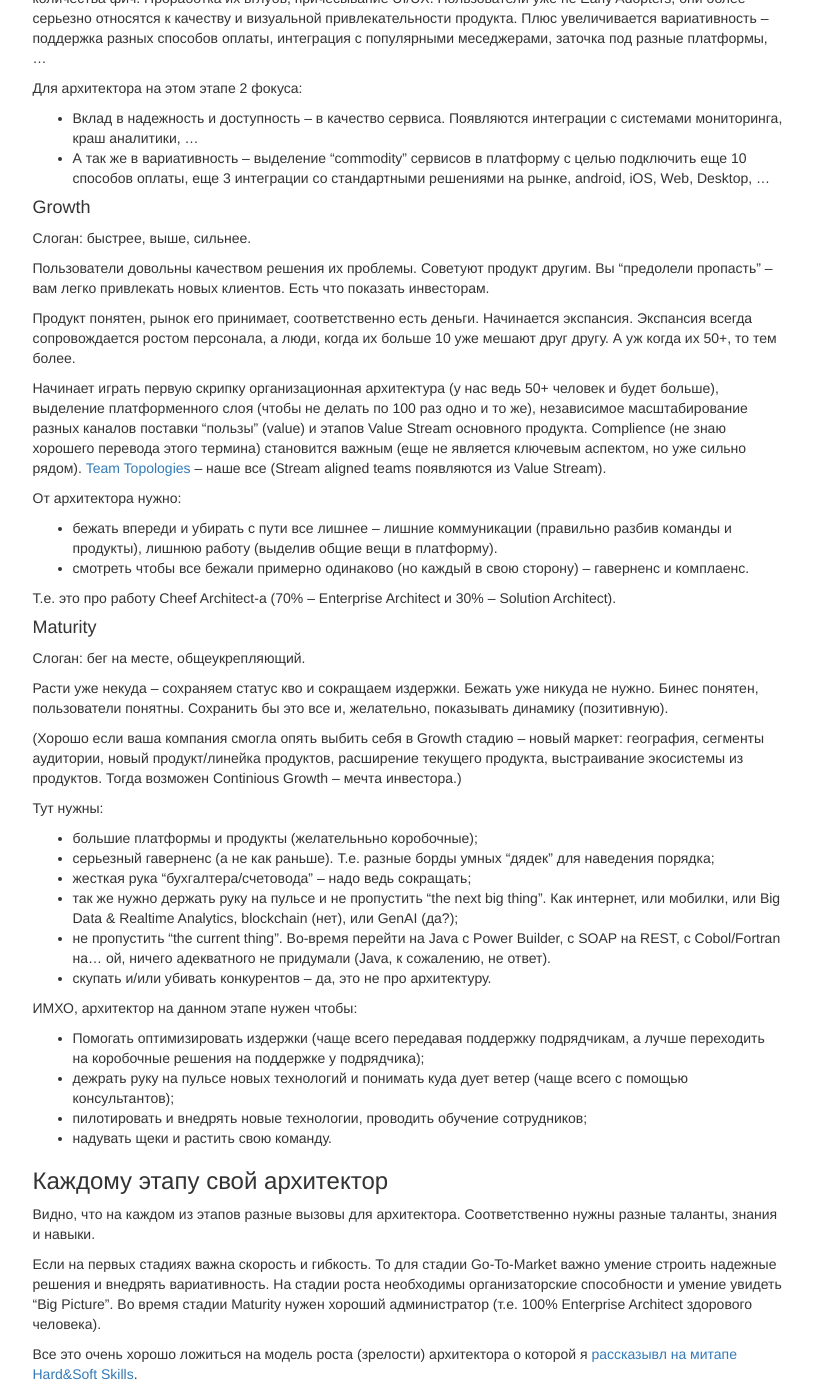
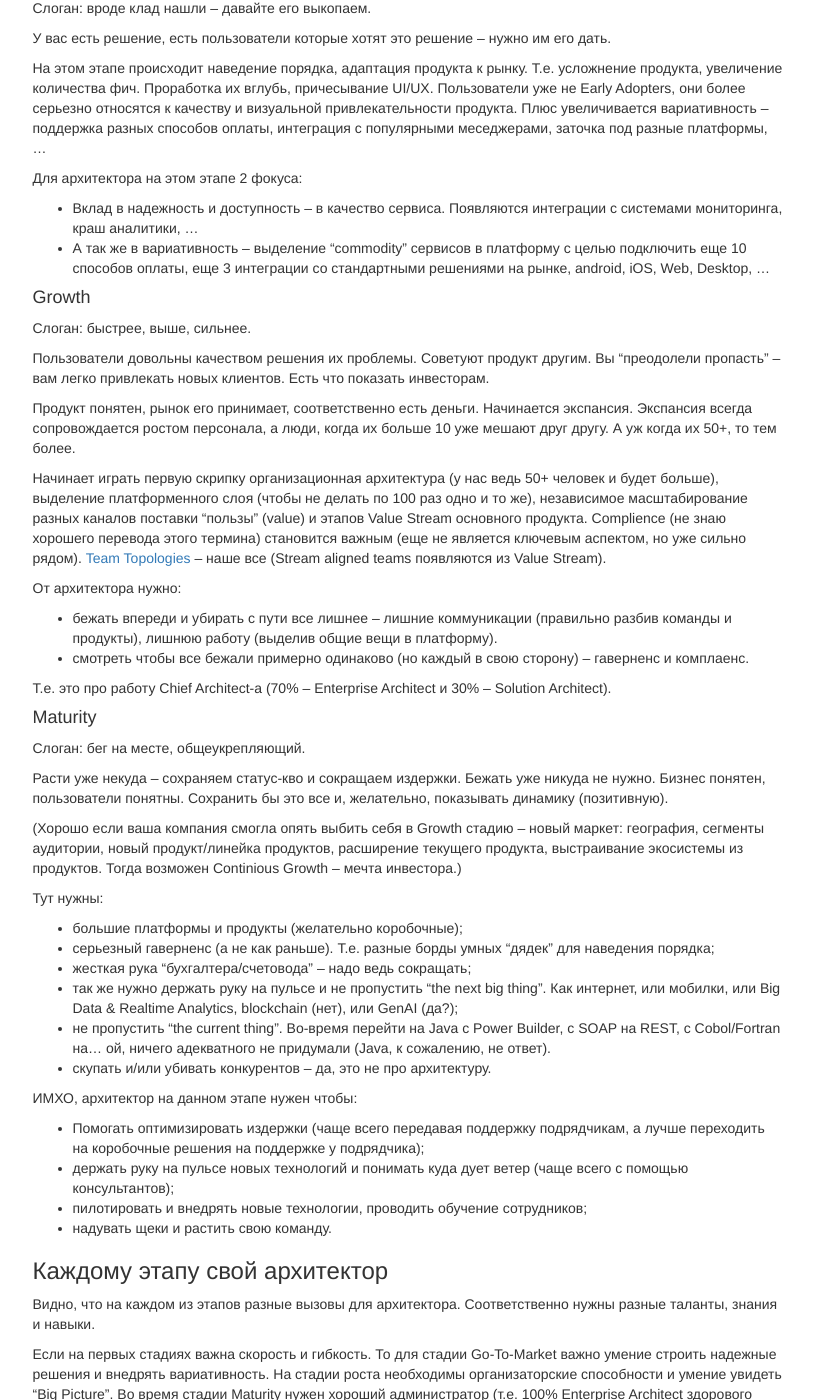
Before and after one commit to akava/akava.github.io, a Jekyll site: the page built from _posts/2024-06-02-7-startup-stages-architect-standpoint.md, in a window 1280 px wide and 1400 px high, scrolled down 2381 px. Shown: the whole window, without its empty margins (135-948 px from the left). Built offline with Jekyll 4.4.1, drawn with Linux system fonts in a browser that asks for light colours; nearby versions of some CDN libraries; some of the changed text lies outside the part shown.

Commit message:
Фиксы маркдауна (надеюсь не поплывет разметка)

```diff
--- a/_posts/2024-06-02-7-startup-stages-architect-standpoint.md
+++ b/_posts/2024-06-02-7-startup-stages-architect-standpoint.md
@@ -81,6 +97,7 @@
 С точки зрения разработки происходит развитие dev-excellence процессов (continious delivery, configuration management (как умение версионировать и мигрировать схему данных), DevOps, ...). Если об этом не позаботились на предыдущих этапах.
 
 #### Go-to-Market
+
 Слоган: вроде клад нашли – давайте его выкопаем.
 
 У вас есть решение, есть пользователи которые хотят это решение – нужно им его дать.
@@ -88,13 +105,15 @@
 На этом этапе происходит наведение порядка, адаптация продукта к рынку. Т.е. усложнение продукта, увеличение количества фич. Проработка их вглубь, причесывание UI/UX. Пользователи уже не Early Adopters, они более серьезно относятся к качеству и визуальной привлекательности продукта. Плюс увеличивается вариативность – поддержка разных способов оплаты, интеграция с популярными меседжерами, заточка под разные платформы, ...
 
 Для архитектора на этом этапе 2 фокуса:
+
 * Вклад в надежность и доступность – в качество сервиса. Появляются интеграции с системами мониторинга, краш аналитики, ...
 * А так же в вариативность – выделение "commodity" сервисов в платформу с целью подключить еще 10 способов оплаты, еще 3 интеграции со стандартными решениями на рынке, android, iOS, Web, Desktop, ...
 
 #### Growth
+
 Слоган: быстрее, выше, сильнее.
 
-Пользователи довольны качеством решения их проблемы. Советуют продукт другим. Вы "предолели пропасть" – вам легко привлекать новых клиентов. Есть что показать инвесторам.
+Пользователи довольны качеством решения их проблемы. Советуют продукт другим. Вы "преодолели пропасть" – вам легко привлекать новых клиентов. Есть что показать инвесторам.
 
 Продукт понятен, рынок его принимает, соответственно есть деньги. Начинается экспансия. Экспансия всегда сопровождается ростом персонала, а люди, когда их больше 10 уже мешают друг другу. А уж когда их 50+, то тем более.
 
@@ -102,20 +121,23 @@
 [Team Topologies](https://teamtopologies.com/) – наше все (Stream aligned teams появляются из Value Stream).
 
 От архитектора нужно:
+
 * бежать впереди и убирать с пути все лишнее – лишние коммуникации (правильно разбив команды и продукты), лишнюю работу (выделив общие вещи в платформу).
 * смотреть чтобы все бежали примерно одинаково (но каждый в свою сторону) – гаверненс и комплаенс.
 
-Т.е. это про работу Cheef Architect-a (70% – Enterprise Architect и 30% – Solution Architect).
+Т.е. это про работу Chief Architect-a (70% – Enterprise Architect и 30% – Solution Architect).
 
 #### Maturity
+
 Слоган: бег на месте, общеукрепляющий.
 
-Расти уже некуда – сохраняем статус кво и сокращаем издержки. Бежать уже никуда не нужно. Бинес понятен, пользователи понятны. Сохранить бы это все и, желательно, показывать динамику (позитивную).
+Расти уже некуда – сохраняем статус-кво и сокращаем издержки. Бежать уже никуда не нужно. Бизнес понятен, пользователи понятны. Сохранить бы это все и, желательно, показывать динамику (позитивную).
 
 (Хорошо если ваша компания смогла опять выбить себя в Growth стадию – новый маркет: география, сегменты аудитории, новый продукт/линейка продуктов, расширение текущего продукта, выстраивание экосистемы из продуктов. Тогда возможен Continious Growth – мечта инвестора.)
 
 Тут нужны:
-* большие платформы и продукты (желательньно коробочные);
+
+* большие платформы и продукты (желательно коробочные);
 * серьезный гаверненс (а не как раньше). Т.е. разные борды умных "дядек" для наведения порядка;
 * жесткая рука "бухгалтера/счетовода" – надо ведь сокращать;
 * так же нужно держать руку на пульсе и не пропустить "the next big thing". Как интернет, или мобилки, или Big Data & Realtime Analytics, blockchain (нет), или GenAI (да?);
@@ -123,8 +145,9 @@
 * cкупать и/или убивать конкурентов – да, это не про архитектуру.
 
 ИМХО, архитектор на данном этапе нужен чтобы:
+
 * Помогать оптимизировать издержки (чаще всего передавая поддержку подрядчикам, а лучше переходить на коробочные решения на поддержке у подрядчика);
-* дежрать руку на пульсе новых технологий и понимать куда дует ветер (чаще всего с помощью консультантов);
+* держать руку на пульсе новых технологий и понимать куда дует ветер (чаще всего с помощью консультантов);
 * пилотировать и внедрять новые технологии, проводить обучение сотрудников;
 * надувать щеки и растить свою команду.
 
@@ -134,7 +157,7 @@
 
 Если на первых стадиях важна скорость и гибкость. То для стадии Go-To-Market важно умение строить надежные решения и внедрять вариативность. На стадии роста необходимы организаторские способности и умение увидеть "Big Picture". Во время стадии Maturity нужен хороший администратор (т.е. 100% Enterprise Architect здорового человека).
 
-Все это очень хорошо ложиться на модель роста (зрелости) архитектора о которой я [рассказывл на митапе Hard&Soft Skills](https://www.youtube.com/watch?v=fgB_ldXXmHc&t=2772s).
+Все это очень хорошо ложиться на модель роста (зрелости) архитектора о которой я [рассказывал на митапе Hard&Soft Skills](https://www.youtube.com/watch?v=fgB_ldXXmHc&t=2772s).
 
 ### Какой я архитектор
 
```
Also changed, not shown: other parts of _posts/2024-06-02-7-startup-stages-architect-standpoint.md (+43 -29 lines).
